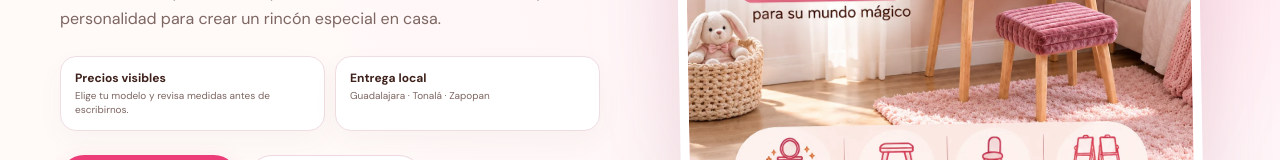
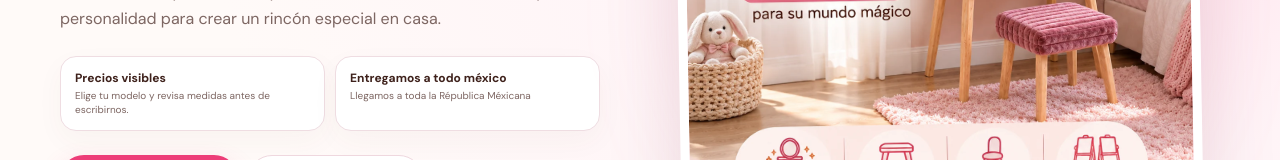
Before and after one commit to contactofmdigital-maker/FM-Digitalas, a Next.js app: page / in a window 1280 px wide. Shown: the part 428-588 px from the top of the page. Built offline with nearby package versions, Linux system fonts and the light colour scheme; no server answers.

Commit message:
Update page.tsx

```diff
--- a/app/page.tsx
+++ b/app/page.tsx
@@ -76,7 +76,7 @@ export default function Home() {
 
             <div className="heroOffer">
               <div><strong>Precios visibles</strong><span>Elige tu modelo y revisa medidas antes de escribirnos.</span></div>
-              <div><strong>Entrega local</strong><span>Guadalajara · Tonalá · Zapopan</span></div>
+              <div><strong>Entregamos a todo méxico</strong><span> Llegamos a toda la Républica Méxicana</span></div>
             </div>
 
             <div className="heroActions">
@@ -177,7 +177,7 @@ export default function Home() {
           <div><div className="kicker">PREGUNTAS FRECUENTES</div><h2>Lo importante, antes de comprar.</h2><p>Si todavía tienes una duda, escríbenos y te ayudamos directamente.</p><a className="btn btnPrimary" href={whatsapp()} onClick={() => track('click_whatsapp', { location: 'faq' })} target="_blank" rel="noreferrer">💬 Preguntar por WhatsApp</a></div>
           <div className="faqList">
             {[
-              ['¿Dónde realizan entregas?', 'Actualmente puedes consultar disponibilidad para Guadalajara, Tonalá y Zapopan.'],
+              ['¿Dónde realizan entregas?', 'Entregamos en toda la republica Méxicana. '],
               ['¿Puedo consultar medidas antes de comprar?', 'Sí. Puedes consultar las medidas de cada modelo directamente por WhatsApp antes de realizar tu compra.'],
               ['¿El precio mostrado es el precio del modelo?', 'Sí. El precio que aparece en cada tarjeta corresponde al modelo indicado.'],
               ['¿Cómo confirmo disponibilidad?', 'Escríbenos indicando el nombre del vanity que te interesa y te ayudaremos a confirmar disponibilidad y entrega.'],
```
